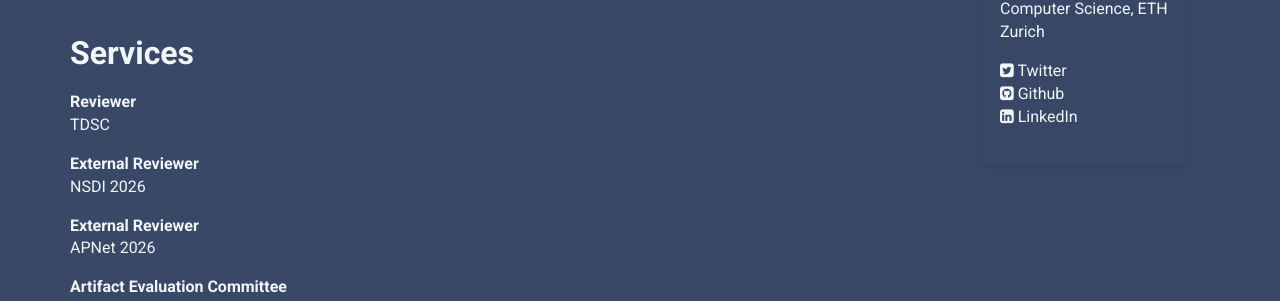
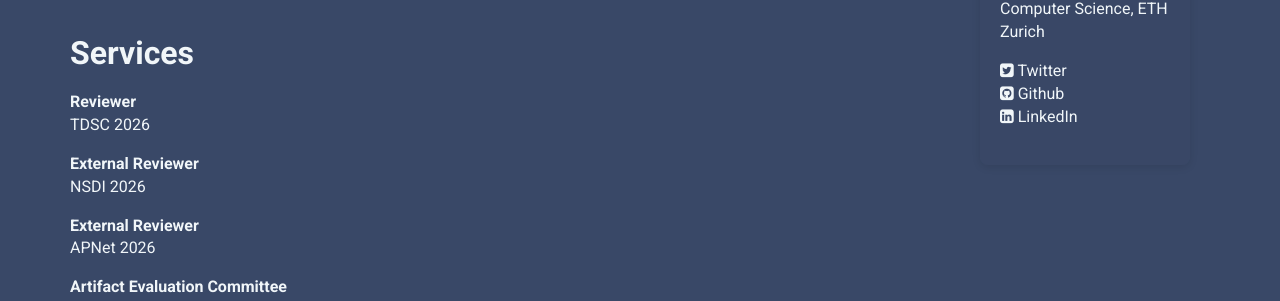
Before and after one commit to zech4o/zech4o.github.io, a Jekyll site: the page built from index.html, in a window 1280 px wide and 900 px high, scrolled down 1529 px. Shown: the part 337-638 px from the top of the window. Built offline with Jekyll 4.4.1, drawn with Linux system fonts in a browser that asks for light colours; nearby versions of some CDN libraries.

Commit message:
Add year to TDSC reviewer entry (#3)
Claude-Session: https://claude.ai/code/session_017rTjoaAnZz18pQn8hhyiyv

Co-authored-by: Claude <noreply@anthropic.com>

```diff
--- a/_data/services.yml
+++ b/_data/services.yml
@@ -1,6 +1,6 @@
 -
   name: Reviewer
-  description: TDSC
+  description: TDSC 2026
 -
   name: External Reviewer
   description: NSDI 2026
```
